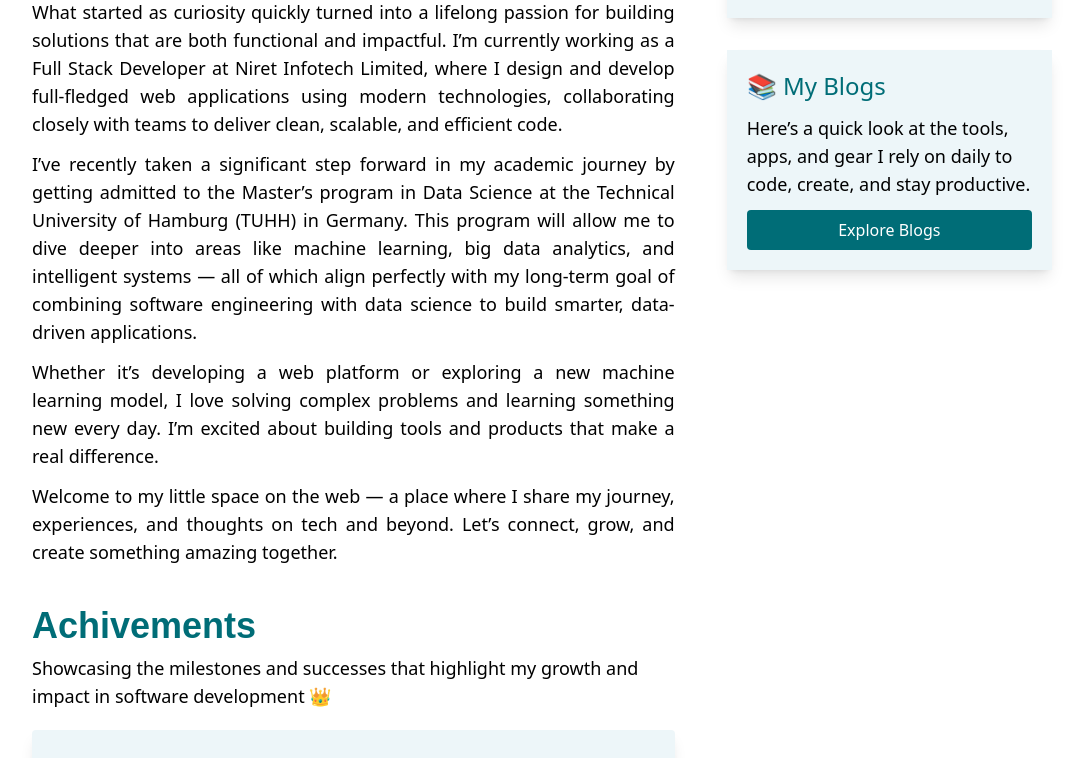
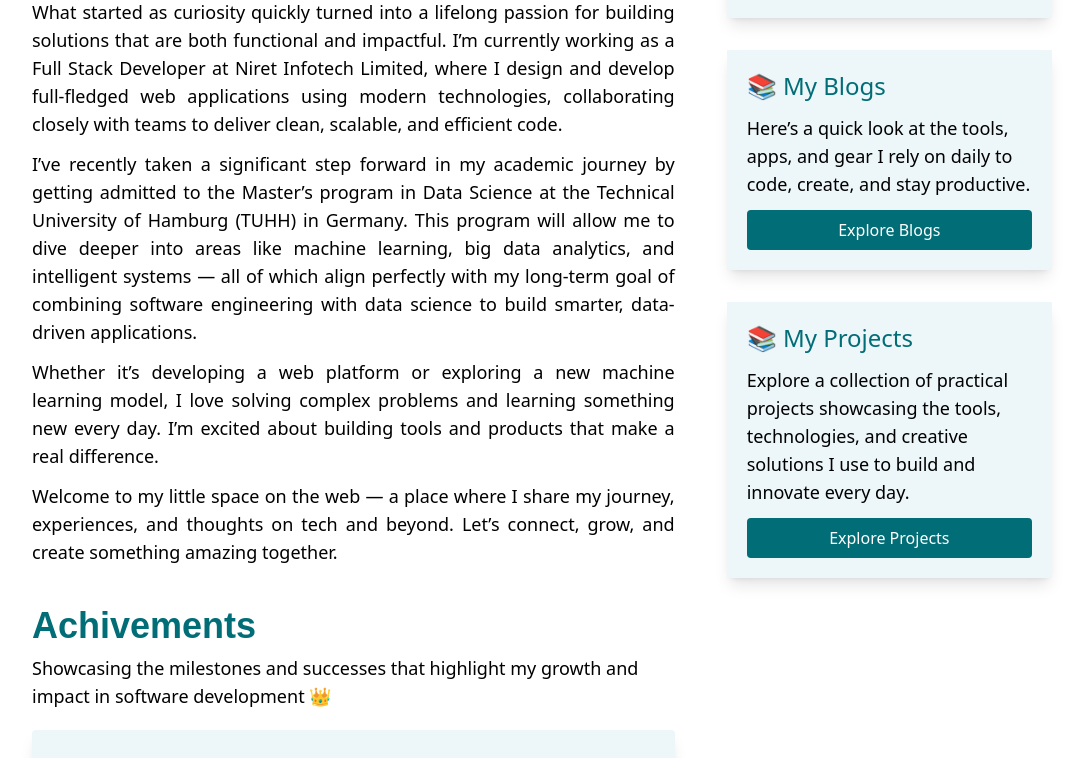
Before and after one commit to SanzinaHossain/Portfolio_2025, a React (Vite) app: page /about in a window 1280 px wide. Shown: the part 502-1260 px from the top of the page, without its empty margins (108-1191 px from the left). Built offline with nearby package versions, Linux system fonts and the light colour scheme; a web font is replaced by a local one.

Commit message:
add the page not found page for removing error

```diff
--- a/src/components/Screen/About/Data.jsx
+++ b/src/components/Screen/About/Data.jsx
@@ -10,12 +10,21 @@ export const techData = [
     description:
       "Wondering what I use for development? Here's a look at the tools,apps, and gear I rely on every day.",
     button_name: "Explore Setup",
+    path: "/setUp",
   },
   {
     name: "📚 My Blogs",
     description:
       "Here’s a quick look at the tools, apps, and gear I rely on daily to code, create, and stay productive.",
     button_name: "Explore Blogs",
+    path: "/blogs",
+  },
+  {
+    name: "📚 My Projects",
+    description:
+      "Explore a collection of practical projects showcasing the tools, technologies, and creative solutions I use to build and innovate every day.",
+    button_name: "Explore Projects",
+    path: "/projects",
   },
 ];
 
--- a/src/components/Screen/About/MyDetails/SideNavigation.jsx
+++ b/src/components/Screen/About/MyDetails/SideNavigation.jsx
@@ -4,16 +4,21 @@ Organization: Sanzina's Team
 All right reserved by @Sanzina
 */
 
+import { useNavigate } from "react-router-dom";
 import { techData } from "../Data";
 
 export default function SideNavigation() {
+  const navigate = useNavigate();
   return (
     <div className="col-span-1 gap-y-10">
       {techData.map((item, index) => (
         <div key={index} className="shadow-lg bg-third p-5 mb-8 ">
           <p className="text-2xl text-first">{item.name}</p>
           <p className="text-lg my-3">{item.description}</p>
-          <button className="p-2 rounded-sm bg-first text-white w-full">
+          <button
+            onClick={() => navigate(item.path)}
+            className="p-2 rounded-sm bg-first text-white w-full cursor-pointer"
+          >
             {item.button_name}
           </button>
         </div>
--- /dev/null
+++ b/src/components/Screen/PageNotFound.jsx
@@ -0,0 +1,23 @@
+/*
+Author: Sanzina Hossain
+Organization: Sanzina's Team
+All right reserved by @Sanzina
+*/
+
+import { useNavigate } from "react-router-dom";
+import image from "../../assets/error.webp";
+
+export default function PageNotFound() {
+  const navigate = useNavigate();
+  return (
+    <div className="flex flex-col justify-center items-center">
+      <img src={image} />
+      <button
+        onClick={() => navigate("/")}
+        className="my-5 px-10 py-3 bg-first text-white text-xl cursor-pointer"
+      >
+        Go Back Home
+      </button>
+    </div>
+  );
+}
--- a/src/main.jsx
+++ b/src/main.jsx
@@ -13,6 +13,7 @@ import Home from "./components/Screen/Home/index.jsx";
 import Blog from "./components/Screen/Blog/index.jsx";
 import Project from "./components/Screen/Project/index.jsx";
 import About from "./components/Screen/About/index.jsx";
+import PageNotFound from "./components/Screen/PageNotFound.jsx";
 
 const router = createBrowserRouter([
   {
@@ -35,6 +36,10 @@ const router = createBrowserRouter([
         path: "/about",
         element: <About />,
       },
+      {
+        path: "*",
+        element: <PageNotFound />,
+      },
     ],
   },
 ]);
```
Also changed, not shown: src/assets/error.webp (added).
